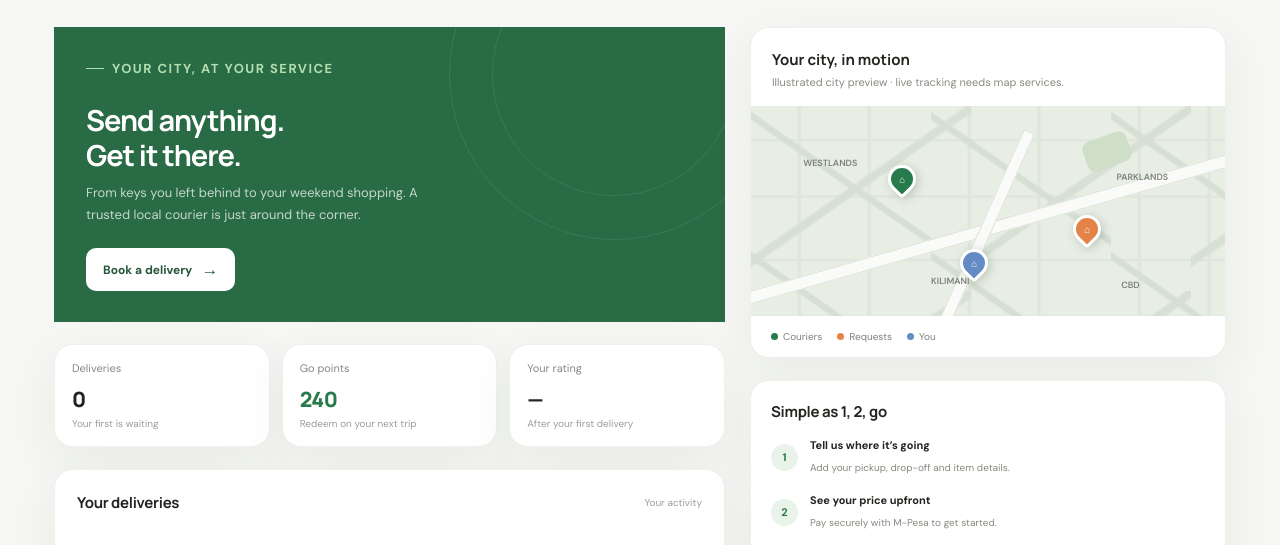
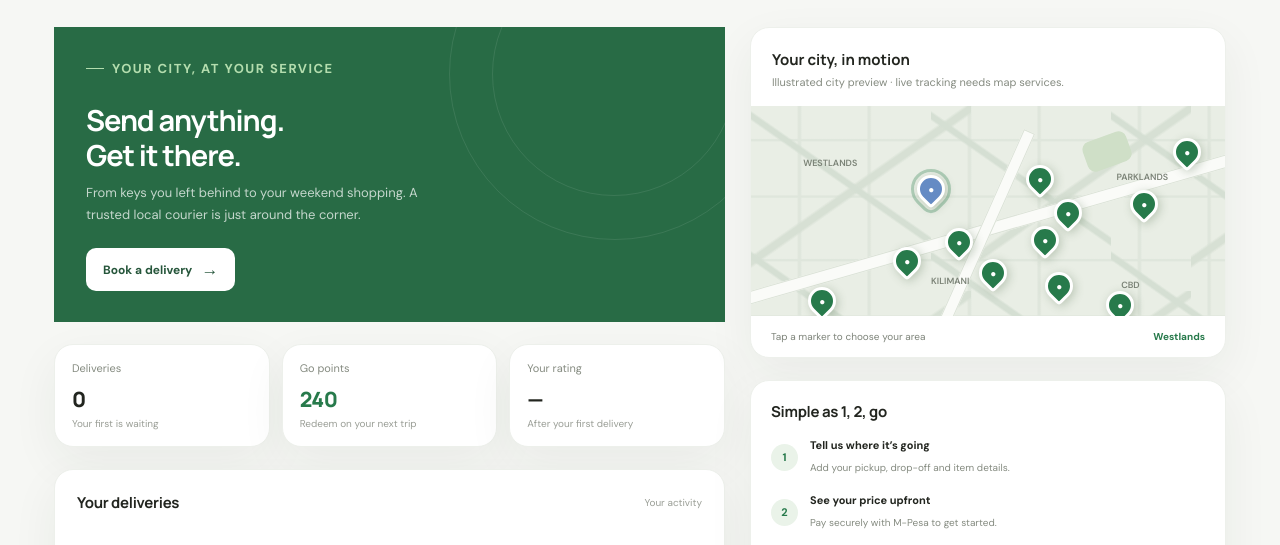
Before and after one commit to mohanmoha708-hue/nairobi-go, a plain HTML site: page index.html in a window 1280 px wide. Shown: the part 228-773 px from the top of the page. Drawn offline with Linux system fonts and the light colour scheme.

Commit message:
Update Nairobi Go

```diff
--- a/app.js
+++ b/app.js
@@ -11,6 +11,20 @@ const AREAS = {
   "Eastleigh": [-1.279, 36.850],
   "Kasarani": [-1.222, 36.897],
   "Ngara": [-1.276, 36.826]
+};
+const MAP_POSITIONS = {
+  "Westlands": [35, 33],
+  "CBD": [59, 57],
+  "Kilimani": [48, 73],
+  "Kileleshwa": [41, 58],
+  "Lavington": [30, 67],
+  "Parklands": [58, 28],
+  "Upper Hill": [62, 79],
+  "Karen": [12, 86],
+  "South B": [75, 88],
+  "Eastleigh": [80, 40],
+  "Kasarani": [89, 15],
+  "Ngara": [64, 44]
 };
 
 const DEFAULT_STATE = {
@@ -669,11 +683,20 @@ function courierActiveCard(delivery) {
 }
 
 function mapCard(title, subtitle) {
-  return `<section class="card map-card"><div class="map-head"><h3>${title}</h3><p>${subtitle}</p></div>${mapIllustration()}<div class="map-legend"><span><i class="legend-dot"></i>Couriers</span><span><i class="legend-dot orange"></i>Requests</span><span><i class="legend-dot blue"></i>You</span></div></section>`;
+  return `<section class="card map-card"><div class="map-head"><h3>${title}</h3><p>${subtitle}</p></div>${mapIllustration()}<div class="map-legend"><span>Tap a marker to choose your area</span><strong>${escapeHtml(currentArea)}</strong></div></section>`;
 }
 
 function mapIllustration() {
-  return `<div class="map-illustration" role="img" aria-label="Illustrated map of Nairobi with delivery locations"><span class="park"></span><span class="map-label one">WESTLANDS</span><span class="map-label two">PARKLANDS</span><span class="map-label three">KILIMANI</span><span class="map-label four">CBD</span><span class="map-pin p1"><span>⌂</span></span><span class="map-pin p2"><span>⌂</span></span><span class="map-pin p3"><span>⌂</span></span></div>`;
+  const areaPins = Object.keys(AREAS).map(area => {
+    const [left, top] = MAP_POSITIONS[area];
+    const selected = currentArea === area;
+    return `<button class="map-pin ${selected ? "selected" : ""}" type="button" data-action="map-area" data-area="${area}" style="left:${left}%;top:${top}%" aria-label="Set location to ${area}" aria-pressed="${selected}" title="${area}"><span>●</span></button>`;
+  }).join("");
+  return `<div class="map-illustration" role="group" aria-label="Choose a Nairobi area">
+    <span class="park"></span>
+    <span class="map-label one">WESTLANDS</span><span class="map-label two">PARKLANDS</span><span class="map-label three">KILIMANI</span><span class="map-label four">CBD</span>
+    ${areaPins}
+  </div>`;
 }
 
 function footer() {
@@ -1009,6 +1032,15 @@ function handleAction(event) {
   if (action === "new-delivery") openDeliveryModal();
   if (action === "location") openLocationPicker();
   if (action === "use-location") useDeviceLocation();
+  if (action === "map-area") {
+    const area = button.dataset.area;
+    if (!Object.prototype.hasOwnProperty.call(AREAS, area)) return;
+    currentArea = area;
+    currentTab = "available";
+    setPreference("location", currentArea);
+    render();
+    notify(`Location updated to ${currentArea}.`);
+  }
   if (action === "auth") openAuth();
   if (action === "close") closeModal();
   if (action === "profile") openProfile();
--- a/styles.css
+++ b/styles.css
@@ -101,10 +101,12 @@ h1 { margin-bottom: 8px; font-size: clamp(30px, 4vw, 43px); line-height: 1.12; l
 .map-label { position: absolute; z-index: 2; color: #7b8377; font-size: 9px; font-weight: 600; }
 .map-label.one { left: 11%; top: 24%; }.map-label.two { right: 12%; top: 31%; }.map-label.three { left: 38%; bottom: 14%; }.map-label.four { right: 18%; bottom: 12%; }
 .park { position: absolute; top: 14%; right: 20%; width: 46px; height: 31px; transform: rotate(-20deg); border-radius: 8px; background: #cfdfc7; }
-.map-pin { position: absolute; z-index: 3; display: grid; place-items: center; width: 28px; height: 28px; border: 3px solid #fff; border-radius: 50% 50% 50% 4px; background: var(--green); color: white; font-size: 10px; box-shadow: 0 3px 10px #526e4d50; transform: rotate(-45deg); }
+.map-pin { position: absolute; z-index: 3; display: grid; place-items: center; width: 28px; height: 28px; border: 3px solid #fff; border-radius: 50% 50% 50% 4px; padding: 0; background: var(--green); color: white; font-size: 10px; box-shadow: 0 3px 10px #526e4d50; transform: rotate(-45deg); cursor: pointer; }
+.map-pin:hover, .map-pin:focus-visible { z-index: 4; transform: rotate(-45deg) scale(1.15); }
+.map-pin.selected { z-index: 4; outline: 3px solid rgba(39, 122, 75, .3); outline-offset: 3px; background: #658bc4; }
 .map-pin span { transform: rotate(45deg); }
-.map-pin.p1 { top: 28%; left: 29%; }.map-pin.p2 { top: 52%; left: 68%; background: #e38348; }.map-pin.p3 { top: 68%; left: 44%; background: #658bc4; }
-.map-legend { display: flex; gap: 15px; padding: 14px 20px; color: #7e847a; font-size: 10px; }
+.map-legend { display: flex; justify-content: space-between; gap: 15px; padding: 14px 20px; color: #7e847a; font-size: 10px; }
+.map-legend strong { color: var(--green); font-size: 10px; }
 .legend-dot { display: inline-block; width: 7px; height: 7px; margin-right: 5px; border-radius: 50%; background: var(--green); }
 .legend-dot.orange { background: #e38348; }.legend-dot.blue { background: #658bc4; }
 .steps-card { padding: 20px; }
```
